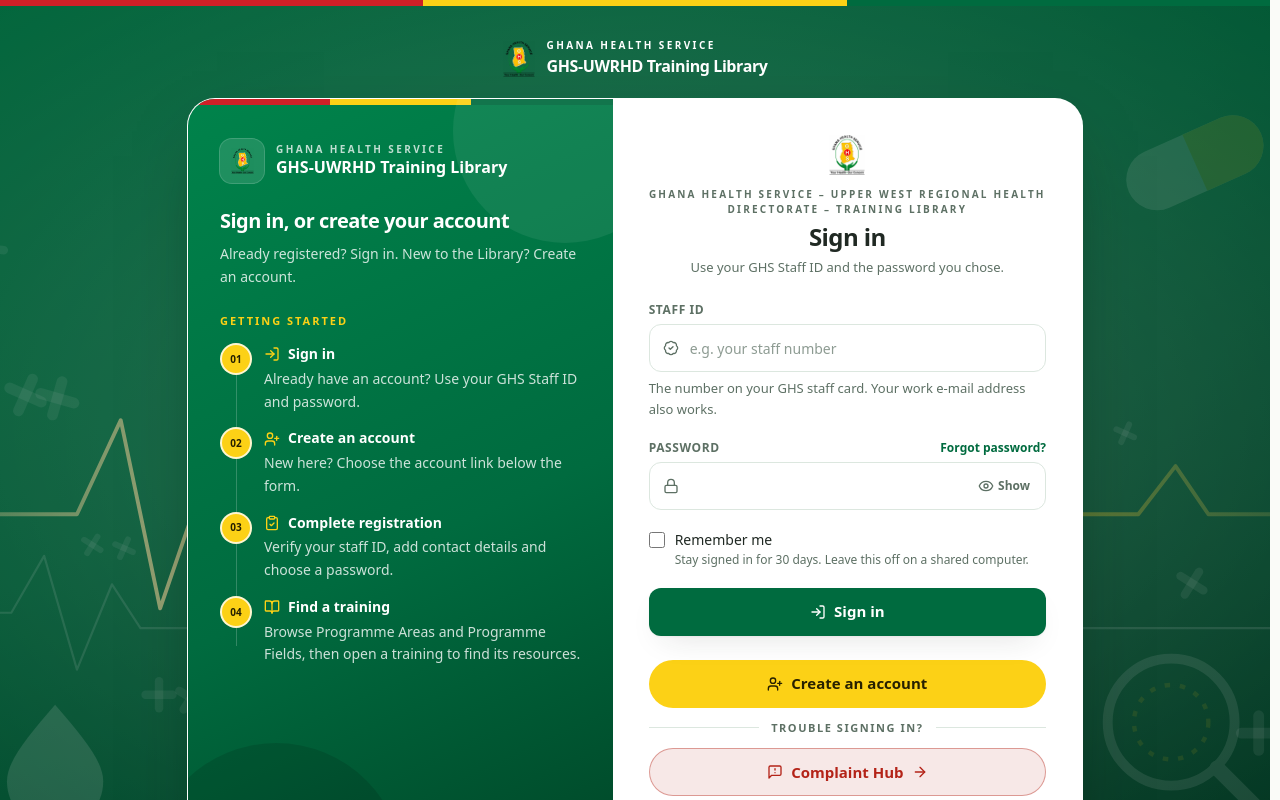
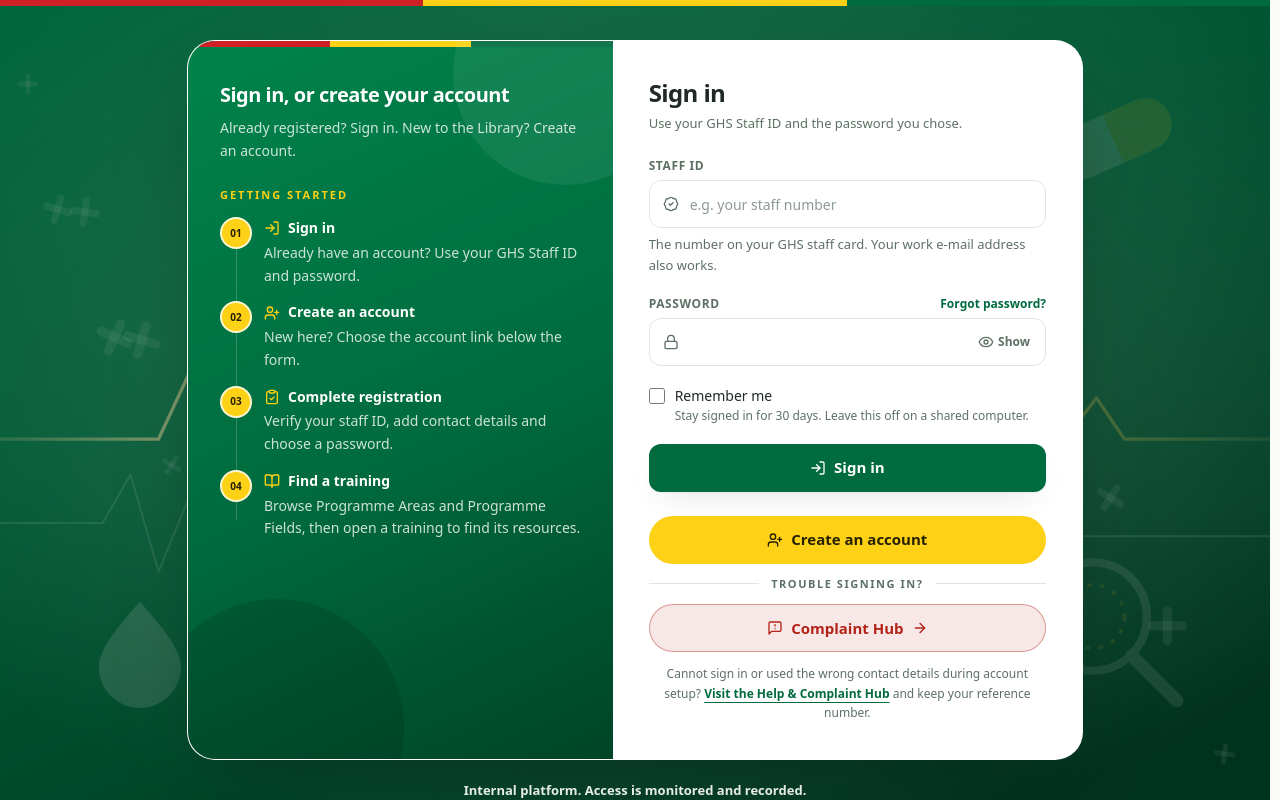
Before and after one commit to DeryChris/ghs-etraining-hub, a Next.js app: page /login in a window 1280 px wide. Shown: the top 800 px of the page. Built offline with nearby package versions, Linux system fonts and the light colour scheme; no server answers.

Commit message:
Remove branding from sign-in panels
Co-authored-by: arena-agent <297053741+arena-agent@users.noreply.github.com>

```diff
--- a/src/app/(auth)/layout.tsx
+++ b/src/app/(auth)/layout.tsx
@@ -1,8 +1,5 @@
-import Link from "next/link";
 import type { ReactNode } from "react";
 import { AuthArt } from "@/components/brand/auth-art";
-import { BrandMark } from "@/components/brand/brand-mark";
-import { SITE } from "@/lib/site";
 
 /**
  * The signed-out frame: a backdrop, and whatever card the page draws on it.
@@ -20,17 +17,6 @@ export default function AuthLayout({ children }: { children: ReactNode }) {
 
       <div className="relative z-10 flex flex-1 flex-col items-center justify-center px-4 py-10 sm:px-6">
         <div className="w-full max-w-4xl">
-          <Link
-            href="/"
-            className="mb-5 flex items-center justify-center gap-3 rounded-control text-white focus-visible:outline-2 focus-visible:outline-offset-4 focus-visible:outline-[var(--accent)]"
-          >
-            <BrandMark size={36} />
-            <span className="flex flex-col leading-none">
-              <span className="text-[10px] font-bold uppercase tracking-[0.24em] text-white">Ghana Health Service</span>
-              <span className="mt-1 text-base font-extrabold tracking-tight">{SITE.name}</span>
-            </span>
-          </Link>
-
           <div className="flex justify-center">{children}</div>
 
           <p className="mt-5 text-center text-[13px] font-semibold leading-relaxed text-white/90">
--- a/src/app/(auth)/login/page.tsx
+++ b/src/app/(auth)/login/page.tsx
@@ -4,9 +4,7 @@ import { ArrowRight, MessageSquareWarning, UserPlus } from "lucide-react";
 import { LoginForm } from "@/components/auth/login-form";
 import { AuthSplit } from "../auth-split";
 import { GettingStarted } from "@/components/auth/getting-started";
-import { BrandMark } from "@/components/brand/brand-mark";
 import { safeNextPath } from "@/lib/safe-redirect";
-import { SITE } from "@/lib/site";
 
 export const metadata: Metadata = { title: "Sign in" };
 
@@ -35,15 +33,11 @@ export default async function LoginPage({
   return (
     <AuthSplit aside={<GettingStarted />}>
       <div className="space-y-6">
-        <div className="flex flex-col items-center gap-3 text-center">
-          <BrandMark size={40} />
-          <div className="space-y-1">
-            <p className="text-[10px] font-bold uppercase tracking-[0.22em] text-ink-muted">{SITE.fullName}</p>
-            <h1 className="text-2xl font-extrabold tracking-tight text-ink">Sign in</h1>
-            <p className="text-[13px] leading-relaxed text-ink-muted">
-              Use your GHS Staff ID and the password you chose.
-            </p>
-          </div>
+        <div className="space-y-1">
+          <h1 className="text-2xl font-extrabold tracking-tight text-ink">Sign in</h1>
+          <p className="text-[13px] leading-relaxed text-ink-muted">
+            Use your GHS Staff ID and the password you chose.
+          </p>
         </div>
 
         <LoginForm next={next} initialError={initialError} />
--- a/src/components/auth/getting-started.tsx
+++ b/src/components/auth/getting-started.tsx
@@ -1,22 +1,9 @@
 import { BookOpen, ClipboardCheck, LogIn, UserPlus } from "lucide-react";
-import Link from "next/link";
-import { BrandMark } from "@/components/brand/brand-mark";
-import { SITE } from "@/lib/site";
 
 /** A compact left-panel guide: signing in is the normal path; account creation is the alternative. */
 export function GettingStarted() {
   return (
     <div className="space-y-6">
-      <Link href="/" className="flex items-center gap-3 rounded-control text-white focus-visible:outline-2 focus-visible:outline-offset-4 focus-visible:outline-[var(--accent)]">
-        <span className="flex h-11 w-11 items-center justify-center rounded-control bg-white/12 ring-1 ring-white/25">
-          <BrandMark size={26} />
-        </span>
-        <span className="flex flex-col leading-tight">
-          <span className="text-[10px] font-bold uppercase tracking-[0.24em] text-white/75">Ghana Health Service</span>
-          <span className="text-base font-extrabold">{SITE.name}</span>
-        </span>
-      </Link>
-
       <div className="space-y-2">
         <h2 className="text-xl font-extrabold tracking-tight">Sign in, or create your account</h2>
         <p className="text-sm leading-relaxed text-white/80">
```
